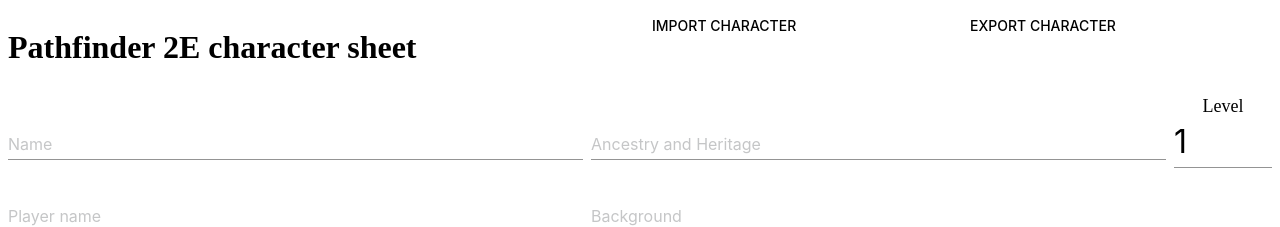
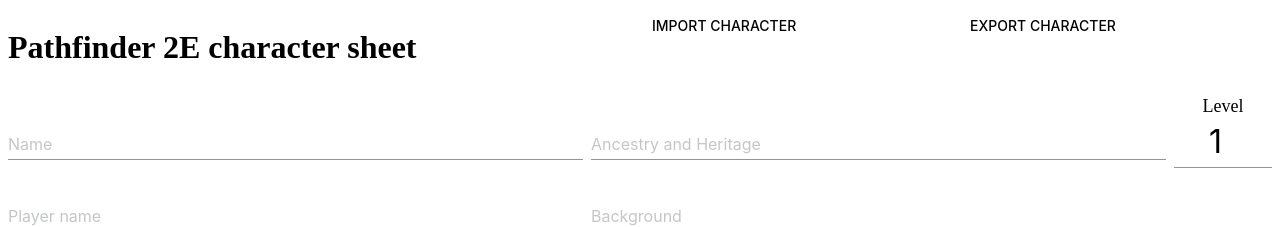
Before and after one commit to Wiljami/CharacterSheetPathfinder2E, a React (Create React App) app: page / in a window 1280 px wide. Shown: the top 227 px of the page. Built offline with nearby package versions, Linux system fonts and the light colour scheme.

Commit message:
Center level number.

```diff
--- a/src/LevelBox.js
+++ b/src/LevelBox.js
@@ -18,12 +18,11 @@ export default function LevelBox(props) {
           inputProps={{
             min: 1,
             max: 20,
-            type: 'number'
-          }}
-          style={{
+            type: 'number',
+            style: {
             fontSize: '32px',
             textAlign: 'center'
-          }}
+          }}}
         />
       </Box>
     </div>
```
